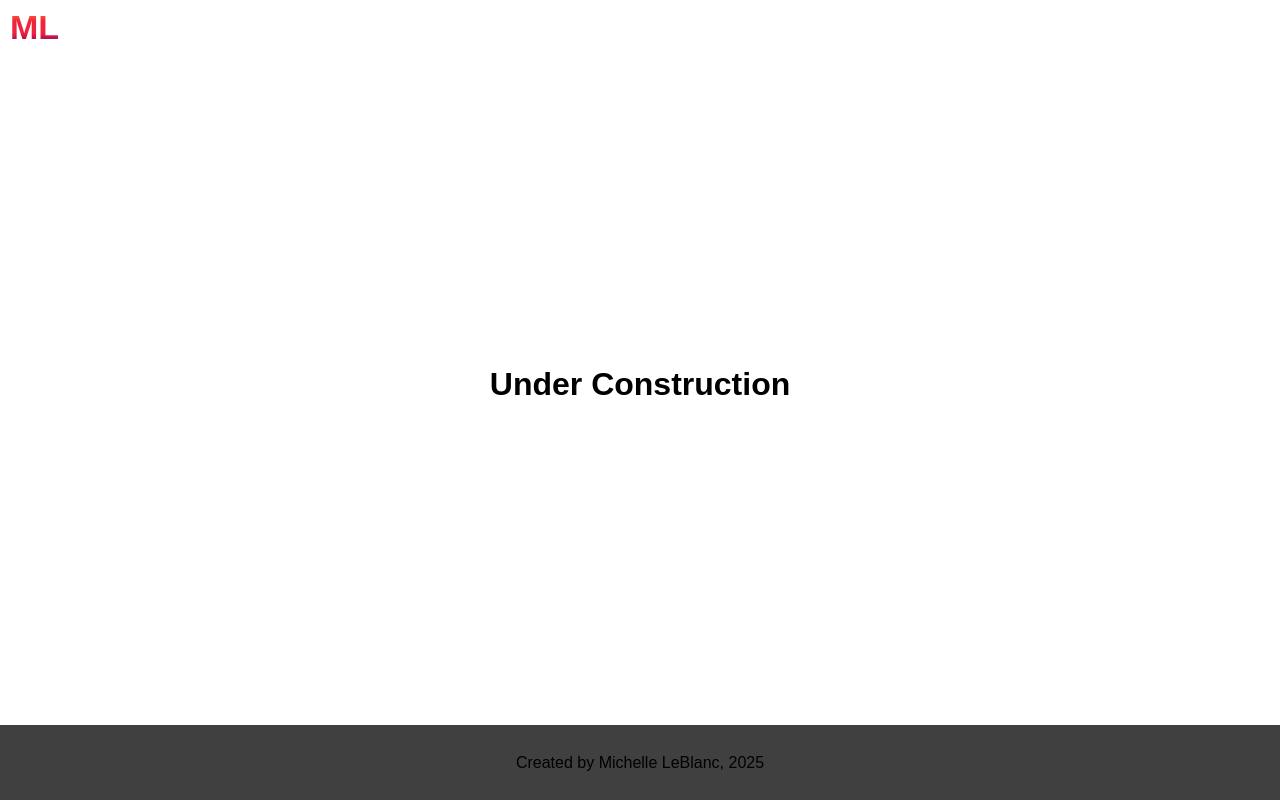
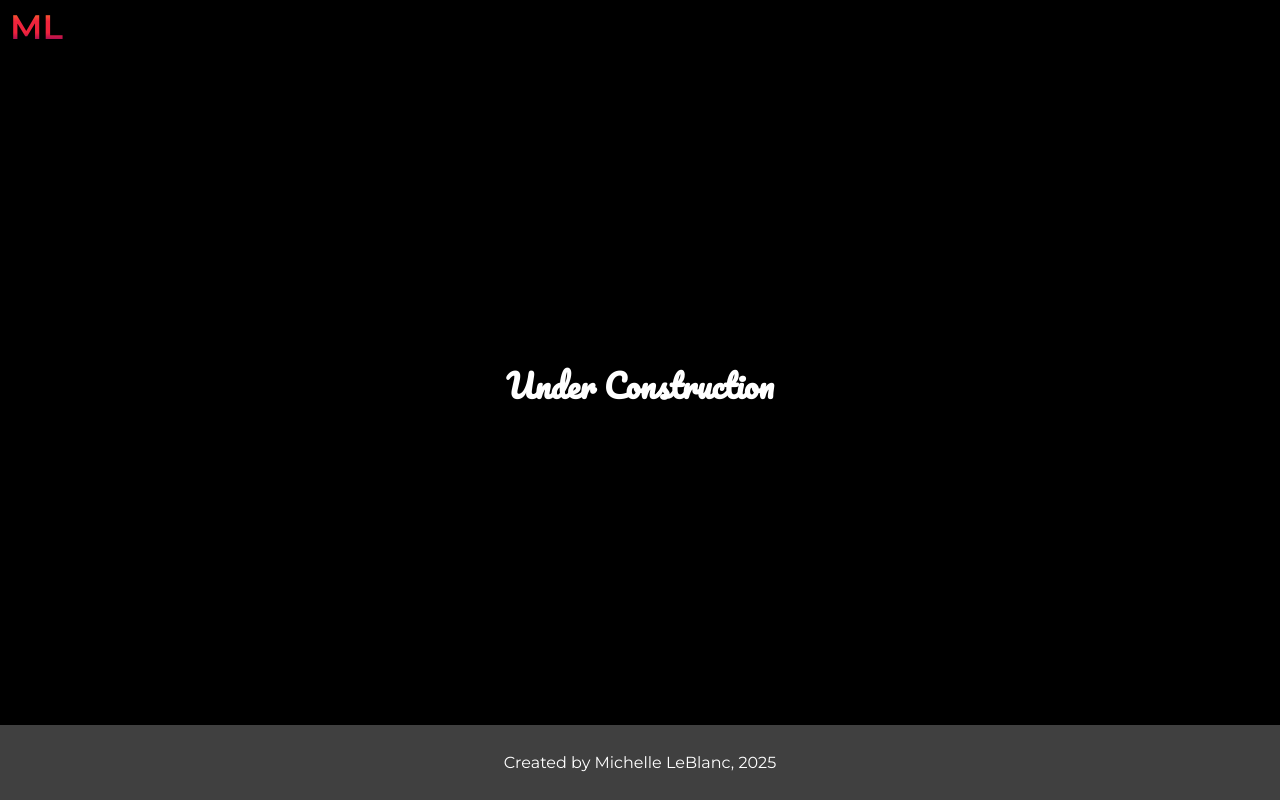
Before and after one commit to Michelle-Leblanc/michelleleblanc.net, a Next.js app: page / in a window 1280 px wide. Built offline with nearby package versions, Linux system fonts and the light colour scheme.

Commit message:
Add custom fonts, clean up global styles, add css resets.

```diff
--- a/package.json
+++ b/package.json
@@ -9,6 +9,7 @@
     "lint": "next lint"
   },
   "dependencies": {
+    "@next/font": "^14.2.15",
     "next": "15.1.6",
     "react": "^19.0.0",
     "react-dom": "^19.0.0",
--- a/src/app/globals.scss
+++ b/src/app/globals.scss
@@ -1,38 +1,30 @@
 @import './variables';
 
-:root {
-  --background: $white;
-  --foreground: $black;
+*,
+*::before,
+*::after {
+  box-sizing: border-box;
 }
 
 html,
 body {
+  background-color: $black;
+  color: $white;
   max-width: 100vw;
   overflow-x: hidden;
-}
-
-body {
-  color: var(--foreground);
-  background: var(--background);
-  font-family: Arial, Helvetica, sans-serif;
+  font-family: var(--font-body), Arial, Helvetica, sans-serif;
   -webkit-font-smoothing: antialiased;
   -moz-osx-font-smoothing: grayscale;
 }
 
-* {
-  box-sizing: border-box;
-  padding: 0;
-  margin: 0;
+body {
+  margin: unset;
 }
 
-/* Font smoothing */
-.antialiased {
-  -webkit-font-smoothing: antialiased;
-  -moz-osx-font-smoothing: grayscale;
-}
-.subpixel-antialiased {
-  -webkit-font-smoothing: auto;
-  -moz-osx-font-smoothing: auto;
+h1,
+h2,
+h3 {
+  font-family: var(--font-header), 'Lucida Handwriting', 'Apple Chancery', 'Brush Script', Cursive;
 }
 
 a {
@@ -40,8 +32,9 @@ a {
   text-decoration: none;
 }
 
-@media (prefers-color-scheme: dark) {
-  html {
-    color-scheme: dark;
-  }
+button,
+input,
+textarea,
+select {
+  font: inherit;
 }
--- a/src/app/layout.tsx
+++ b/src/app/layout.tsx
@@ -1,15 +1,17 @@
 import type { Metadata } from "next";
-import { Geist, Geist_Mono } from "next/font/google";
-import "./globals.scss";
+import { Montserrat, Pacifico } from "next/font/google";
+import './globals.scss';
 
-const geistSans = Geist({
-  variable: "--font-geist-sans",
+const bodyFont = Montserrat({
   subsets: ["latin"],
+  variable: '--font-body',
+  weight: ['200', '400', '600'],
 });
 
-const geistMono = Geist_Mono({
-  variable: "--font-geist-mono",
+const headerFont = Pacifico({
   subsets: ["latin"],
+  variable: '--font-header',
+  weight: '400',
 });
 
 export const metadata: Metadata = {
@@ -24,7 +26,7 @@ export default function RootLayout({
 }>) {
   return (
     <html lang="en">
-      <body className={`${geistSans.variable} ${geistMono.variable}`}>
+      <body className={`${bodyFont.variable} ${headerFont.variable}`}>
         {children}
       </body>
     </html>
--- a/src/app/ui/navigation.tsx
+++ b/src/app/ui/navigation.tsx
@@ -1,4 +1,4 @@
-import { getCurrentYear } from 'app/lib/util';
+import { getCurrentYear } from 'app/utils/datetime';
 import styles from './navigation.module.scss';
 
 export function GlobalFooter() {
--- a/tsconfig.json
+++ b/tsconfig.json
@@ -25,6 +25,6 @@
       "@/components/*": ["components/*"]
     }
   },
-  "include": ["next-env.d.ts", "**/*.ts", "**/*.tsx", ".next/types/**/*.ts", "src/app/lib/util.ts"],
+  "include": ["next-env.d.ts", "**/*.ts", "**/*.tsx", ".next/types/**/*.ts", "src/app/utils/datetime.ts"],
   "exclude": ["node_modules"]
 }
```
Also changed, not shown: src/app/utils/datetime.ts (renamed from src/app/lib/util.ts), 1 other file (tests, documents, lock files or other folders).
